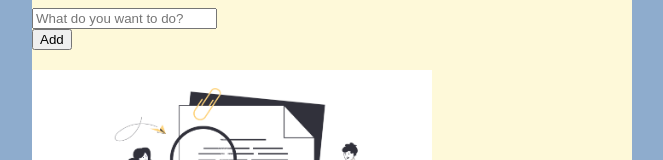
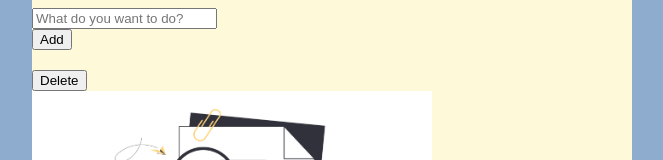
Before and after one commit to LKovalova/ToDoList, a React (Create React App) app in the folder todo-list/: page / in a window 1280 px wide. Shown: the part 396-556 px from the top of the page, without its empty margins (308-971 px from the left). Built offline with nearby package versions, Linux system fonts and the light colour scheme.

Commit message:
Implemented Delete button to delete tasks

```diff
--- a/todo-list/src/ToDoList.js
+++ b/todo-list/src/ToDoList.js
@@ -26,6 +26,12 @@ export class ToDoList extends Component {
     li.classList.toggle("crossed");
   }
 
+  deleteItem() {
+    let listArray = this.state.list;
+    listArray = [];
+    this.setState({list: listArray})
+  }
+
   render() {
     return (
       <div>
@@ -50,6 +56,7 @@ export class ToDoList extends Component {
             </li>
           ))}
         </ul>
+        <button onClick={() => this.deleteItem()}>Delete</button>
       </div>
     );
   }
```
